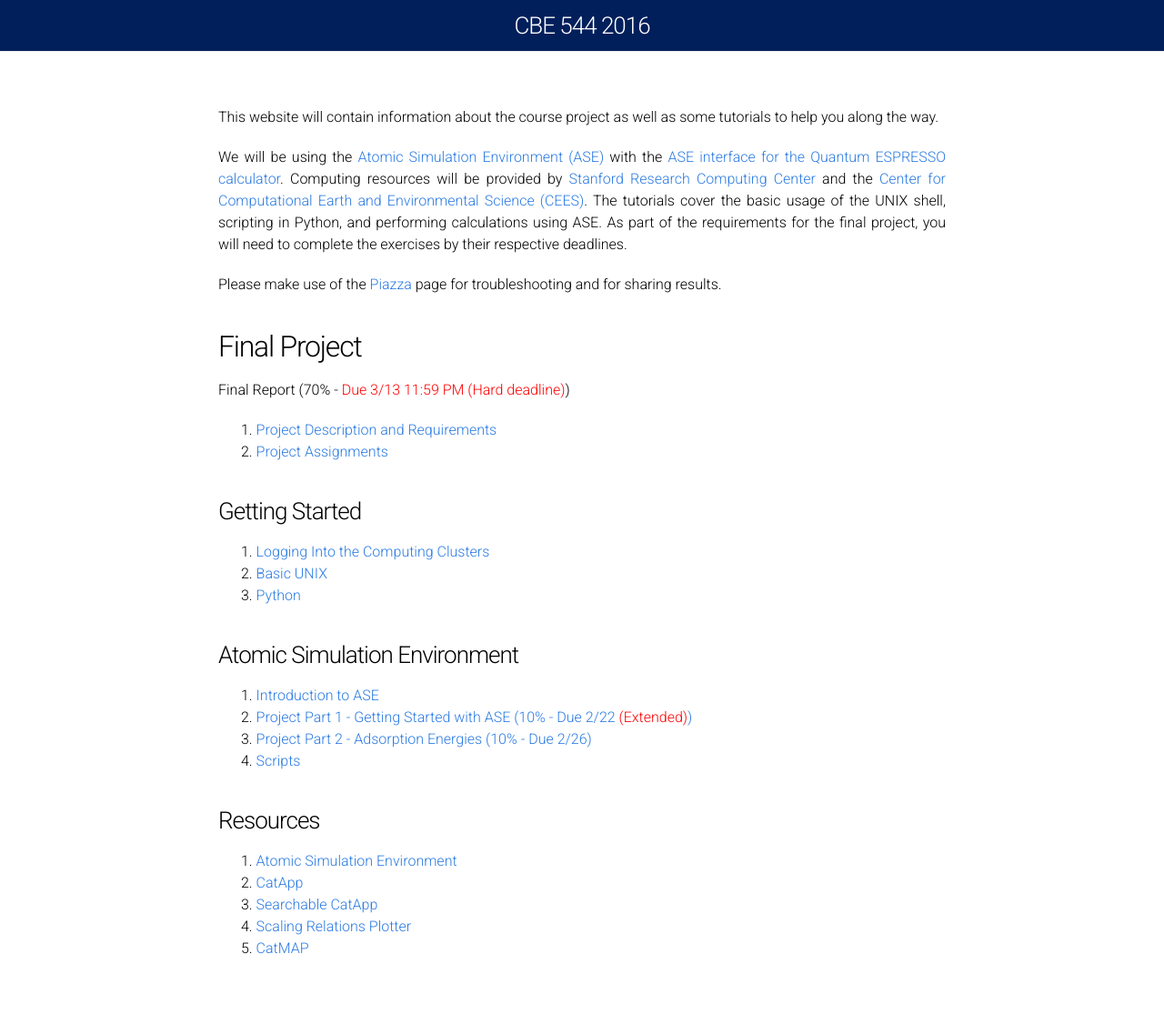
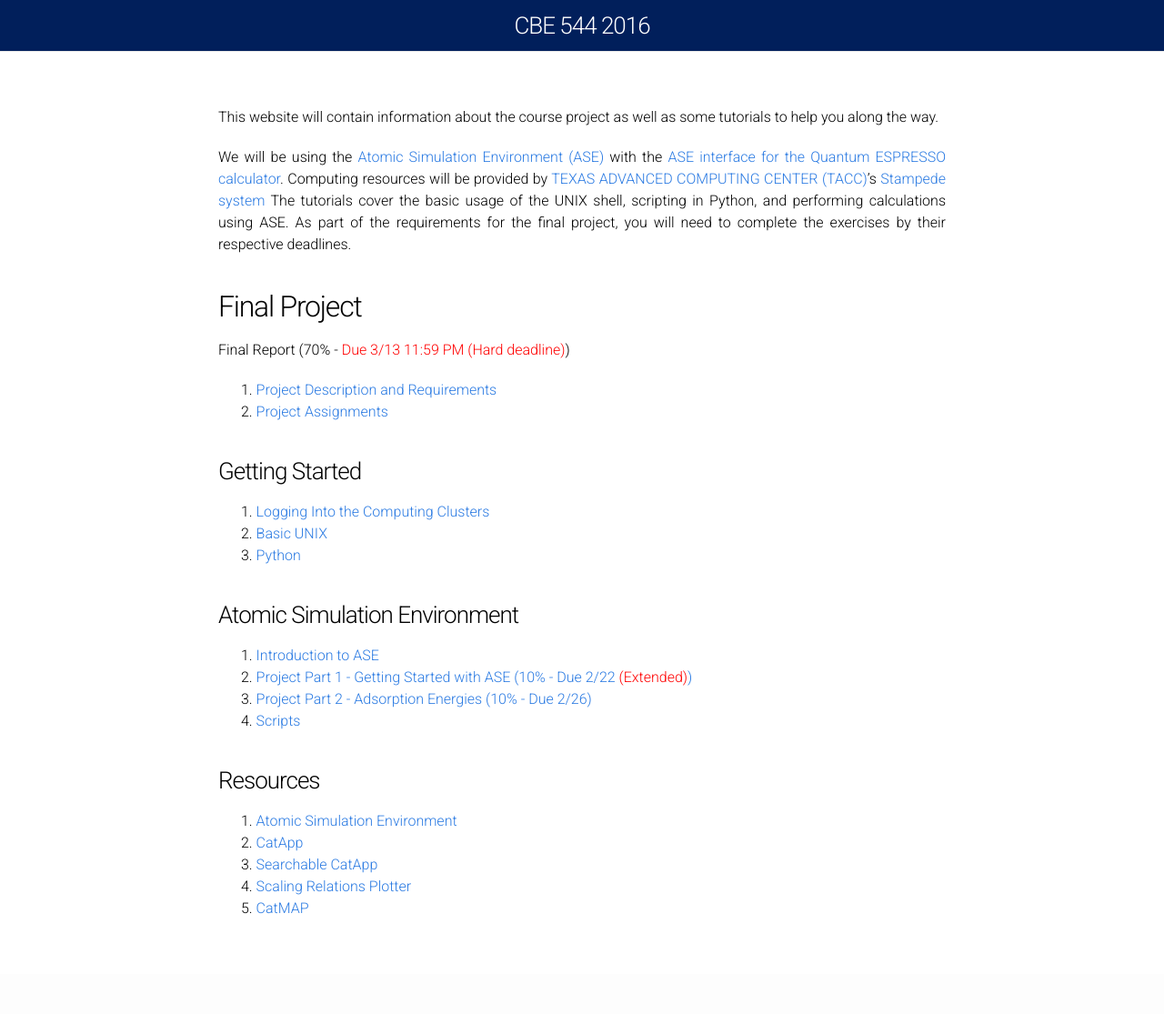
Before and after one commit to vojale/CBE544-2018.github.io, a Jekyll site: the page built from Index.md, in a window 1280 px wide. Shown: the whole page at 91% size. Built offline with Jekyll 4.4.1, drawn with Linux system fonts in a browser that asks for light colours; after the commit the page ends 1071 px from its top, so only the background shows below that.

Commit message:
Update Index.md

```diff
--- a/Index.md
+++ b/Index.md
@@ -6,10 +6,7 @@ permalink: /
 
 This website will contain information about the course project as well as some tutorials to help you along the way.
 
-We will be using the [Atomic Simulation Environment (ASE)](https://wiki.fysik.dtu.dk/ase/) with the [ASE interface for the Quantum ESPRESSO calculator](http://github.com/vossjo/ase-espresso). Computing resources will be provided by [Stanford Research Computing Center](https://srcc.stanford.edu/) and the [Center for Computational Earth  and Environmental Science (CEES)](http://cees.stanford.edu/index.php). The tutorials cover the basic usage of the UNIX shell, scripting in Python, and performing calculations using ASE. As part of the requirements for the final project, you will need to complete the exercises by their respective deadlines.
-
-Please make use of the [Piazza](https://piazza.com/class/ij0k0xrcxrz5pa) page for troubleshooting and for sharing results.
-
+We will be using the [Atomic Simulation Environment (ASE)](https://wiki.fysik.dtu.dk/ase/) with the [ASE interface for the Quantum ESPRESSO calculator](http://github.com/vossjo/ase-espresso). Computing resources will be provided by [TEXAS ADVANCED COMPUTING CENTER (TACC)](https://www.tacc.utexas.edu)'s [Stampede system](https://portal.tacc.utexas.edu/user-guides/stampede) The tutorials cover the basic usage of the UNIX shell, scripting in Python, and performing calculations using ASE. As part of the requirements for the final project, you will need to complete the exercises by their respective deadlines.
 
 ## Final Project ##
 Final Report (70% - <font color="red">Due 3/13 11:59 PM (Hard deadline)</font>)
```
